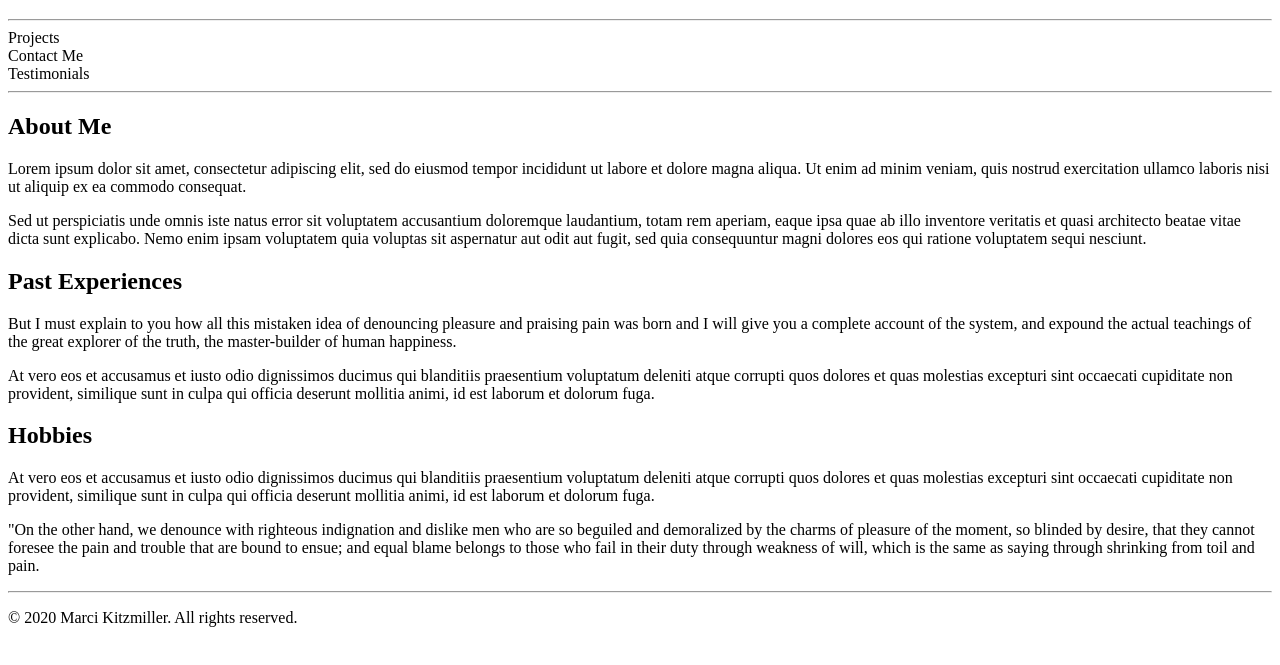
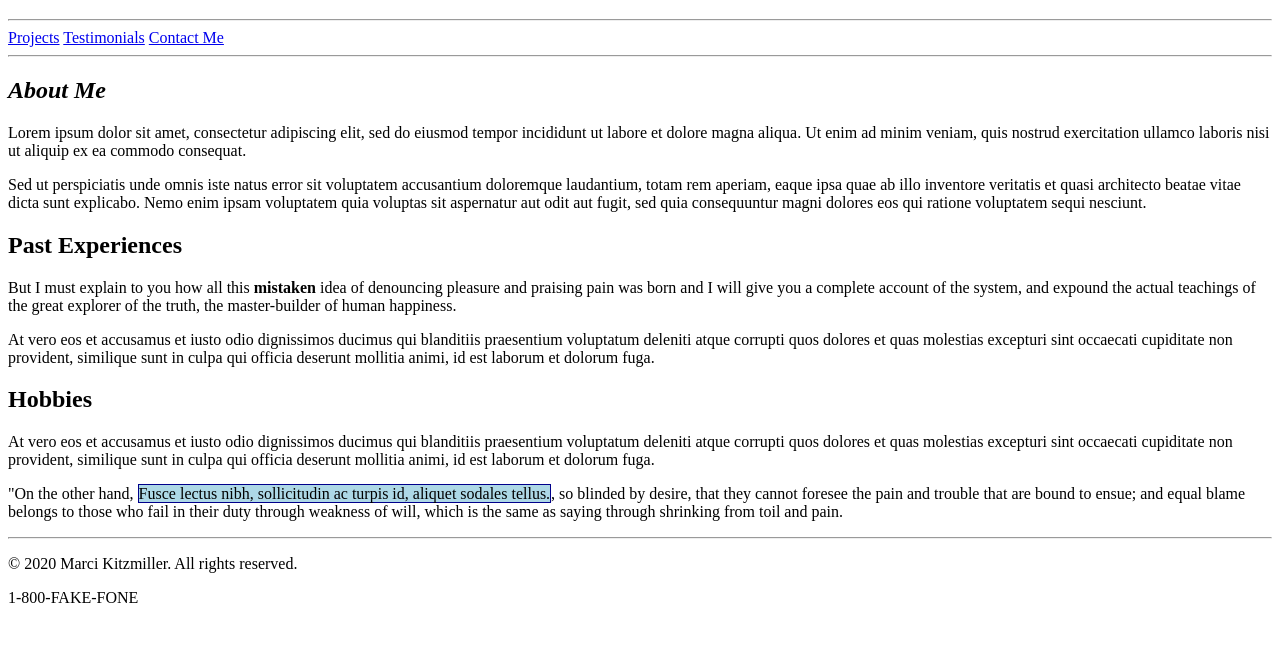
Before and after one commit to AzuResolute/Genesis10PreTraining, a plain HTML site: page MarciKitmillerPortfolio/home.html in a window 1280 px wide. Shown: the part 61-726 px from the top of the page. Drawn offline with Linux system fonts and the light colour scheme.

Commit message:
Finished Inline elements

```diff
--- a/HTML1/CodeAlong2.html
+++ b/MarciKitmillerPortfolio/home.html
@@ -12,31 +12,32 @@
     </header>
     <hr/>
     <nav>
-        <div>Projects</div>
-        <div>Contact Me</div>
-        <div>Testimonials</div>
+        <a href="projects.html">Projects</a>
+        <a href="testimonials.html">Testimonials</a>
+        <a href="#contact">Contact Me</a>
     </nav>
     <hr/>
     <section>
         <article id="about">
-            <h2>About Me</h2>
+            <h2><em>About Me</em></h2>
             <p>Lorem ipsum dolor sit amet, consectetur adipiscing elit, sed do eiusmod tempor incididunt ut labore et dolore magna aliqua. Ut enim ad minim veniam, quis nostrud exercitation ullamco laboris nisi ut aliquip ex ea commodo consequat.</p>
             <p>Sed ut perspiciatis unde omnis iste natus error sit voluptatem accusantium doloremque laudantium, totam rem aperiam, eaque ipsa quae ab illo inventore veritatis et quasi architecto beatae vitae dicta sunt explicabo. Nemo enim ipsam voluptatem quia voluptas sit aspernatur aut odit aut fugit, sed quia consequuntur magni dolores eos qui ratione voluptatem sequi nesciunt.</p>
         </article>
         <article id="experience">
             <h2>Past Experiences</h2>
-            <p>But I must explain to you how all this mistaken idea of denouncing pleasure and praising pain was born and I will give you a complete account of the system, and expound the actual teachings of the great explorer of the truth, the master-builder of human happiness.</p>
+            <p>But I must explain to you how all this <strong>mistaken</strong> idea of denouncing pleasure and praising pain was born and I will give you a complete account of the system, and expound the actual teachings of the great explorer of the truth, the master-builder of human happiness.</p>
             <p>At vero eos et accusamus et iusto odio dignissimos ducimus qui blanditiis praesentium voluptatum deleniti atque corrupti quos dolores et quas molestias excepturi sint occaecati cupiditate non provident, similique sunt in culpa qui officia deserunt mollitia animi, id est laborum et dolorum fuga.</p>
         </article>
         <article id="hobbies">
             <h2>Hobbies</h2>
             <p>At vero eos et accusamus et iusto odio dignissimos ducimus qui blanditiis praesentium voluptatum deleniti atque corrupti quos dolores et quas molestias excepturi sint occaecati cupiditate non provident, similique sunt in culpa qui officia deserunt mollitia animi, id est laborum et dolorum fuga.</p>
-            <p>"On the other hand, we denounce with righteous indignation and dislike men who are so beguiled and demoralized by the charms of pleasure of the moment, so blinded by desire, that they cannot foresee the pain and trouble that are bound to ensue; and equal blame belongs to those who fail in their duty through weakness of will, which is the same as saying through shrinking from toil and pain.</p>
+            <p>"On the other hand, <span style="background-color: lightblue; border: thin solid darkblue;">Fusce lectus nibh, sollicitudin ac turpis id, aliquet sodales tellus.</span>, so blinded by desire, that they cannot foresee the pain and trouble that are bound to ensue; and equal blame belongs to those who fail in their duty through weakness of will, which is the same as saying through shrinking from toil and pain.</p>
         </article>
     </section>
     <footer>
         <hr/>
         <p>&copy; 2020 Marci Kitzmiller. All rights reserved.</p>
+        <p id="contact">1-800-FAKE-FONE</p>
     </footer>
 </body>
 </html>
```
Also changed, not shown: MarciKitmillerPortfolio/projects.html (added, +12 -0 lines), MarciKitmillerPortfolio/testimonials.html (added, +12 -0 lines), MarciKitmillerPortfolio/HelloWorld.html (renamed from HTML1/HelloWorld.html), 1 other file.
